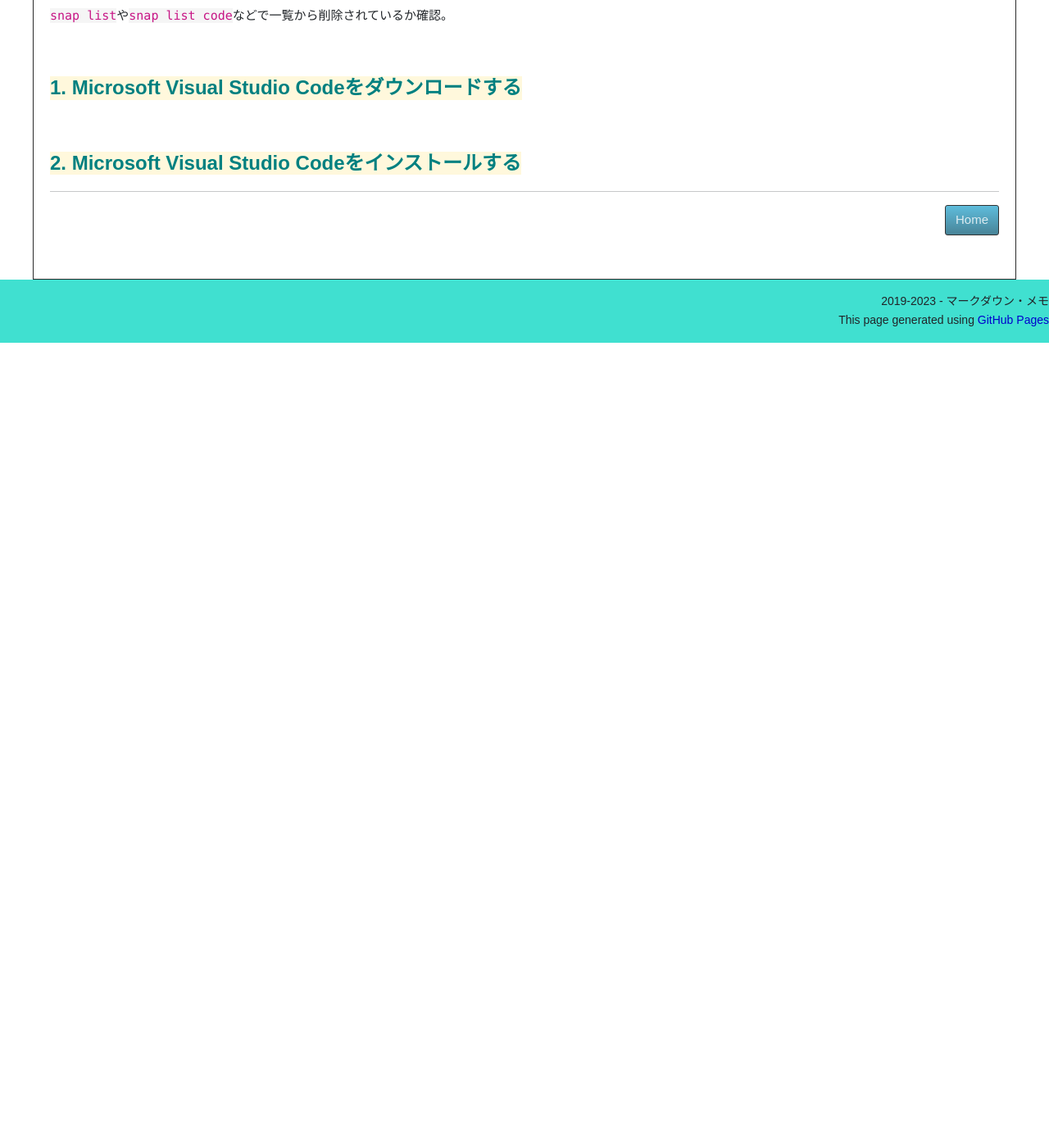
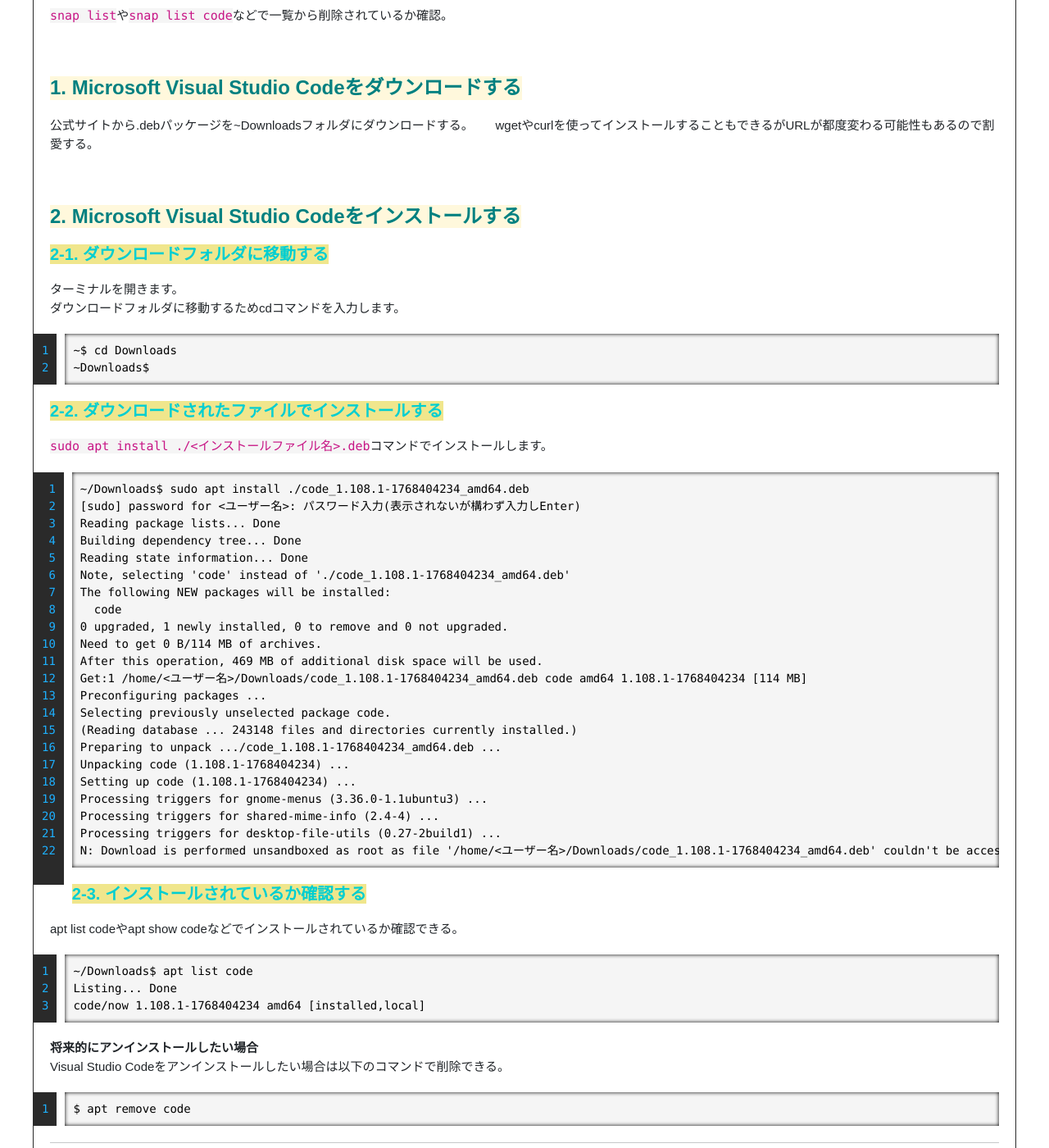
Before and after one commit to person-carrying-water/person-carrying-water.github.io, a Jekyll site: the page built from Contents/Ide/VisualStudioCode/InstUbuntu.md, in a window 1280 px wide and 1400 px high, scrolled down 695 px. Shown: the whole window at 82% size. Built offline with Jekyll 4.4.1, drawn with Linux system fonts in a browser that asks for light colours; nearby versions of some CDN libraries; emoji names are drawn with the system emoji font; before the commit the page ends 1143 px from its top, so only the background shows below that.

Commit message:
Ubuntu260116

````diff
--- a/Contents/Ide/VisualStudioCode/InstUbuntu.md
+++ b/Contents/Ide/VisualStudioCode/InstUbuntu.md
@@ -30,11 +30,61 @@
 <br />
 
 ## 1. Microsoft Visual Studio Codeをダウンロードする
-
+公式サイトから.debパッケージを~Downloadsフォルダにダウンロードする。
+wgetやcurlを使ってインストールすることもできるがURLが都度変わる可能性もあるので割愛する。
 
 <br />
 
 ## 2. Microsoft Visual Studio Codeをインストールする
+### 2-1. ダウンロードフォルダに移動する
+ターミナルを開きます。
+ダウンロードフォルダに移動するためcdコマンドを入力します。
 
+```
+~$ cd Downloads
+~Downloads$
+```
+
+### 2-2. ダウンロードされたファイルでインストールする
+`sudo apt install ./<インストールファイル名>.deb`コマンドでインストールします。
+
+```
+~/Downloads$ sudo apt install ./code_1.108.1-1768404234_amd64.deb
+[sudo] password for <ユーザー名>: パスワード入力(表示されないが構わず入力しEnter)
+Reading package lists... Done
+Building dependency tree... Done
+Reading state information... Done
+Note, selecting 'code' instead of './code_1.108.1-1768404234_amd64.deb'
+The following NEW packages will be installed:
+  code
+0 upgraded, 1 newly installed, 0 to remove and 0 not upgraded.
+Need to get 0 B/114 MB of archives.
+After this operation, 469 MB of additional disk space will be used.
+Get:1 /home/<ユーザー名>/Downloads/code_1.108.1-1768404234_amd64.deb code amd64 1.108.1-1768404234 [114 MB]
+Preconfiguring packages ...
+Selecting previously unselected package code.
+(Reading database ... 243148 files and directories currently installed.)
+Preparing to unpack .../code_1.108.1-1768404234_amd64.deb ...
+Unpacking code (1.108.1-1768404234) ...
+Setting up code (1.108.1-1768404234) ...
+Processing triggers for gnome-menus (3.36.0-1.1ubuntu3) ...
+Processing triggers for shared-mime-info (2.4-4) ...
+Processing triggers for desktop-file-utils (0.27-2build1) ...
+N: Download is performed unsandboxed as root as file '/home/<ユーザー名>/Downloads/code_1.108.1-1768404234_amd64.deb' couldn't be accessed by user '_apt'. - pkgAcquire::Run (13: Permission denied)
+```
+
+### 2-3. インストールされているか確認する
+apt list codeやapt show codeなどでインストールされているか確認できる。
+```
+~/Downloads$ apt list code
+Listing... Done
+code/now 1.108.1-1768404234 amd64 [installed,local]
+```
+
+**将来的にアンインストールしたい場合**
+Visual Studio Codeをアンインストールしたい場合は以下のコマンドで削除できる。
+```
+$ apt remove code
+```
 
 ___
````
